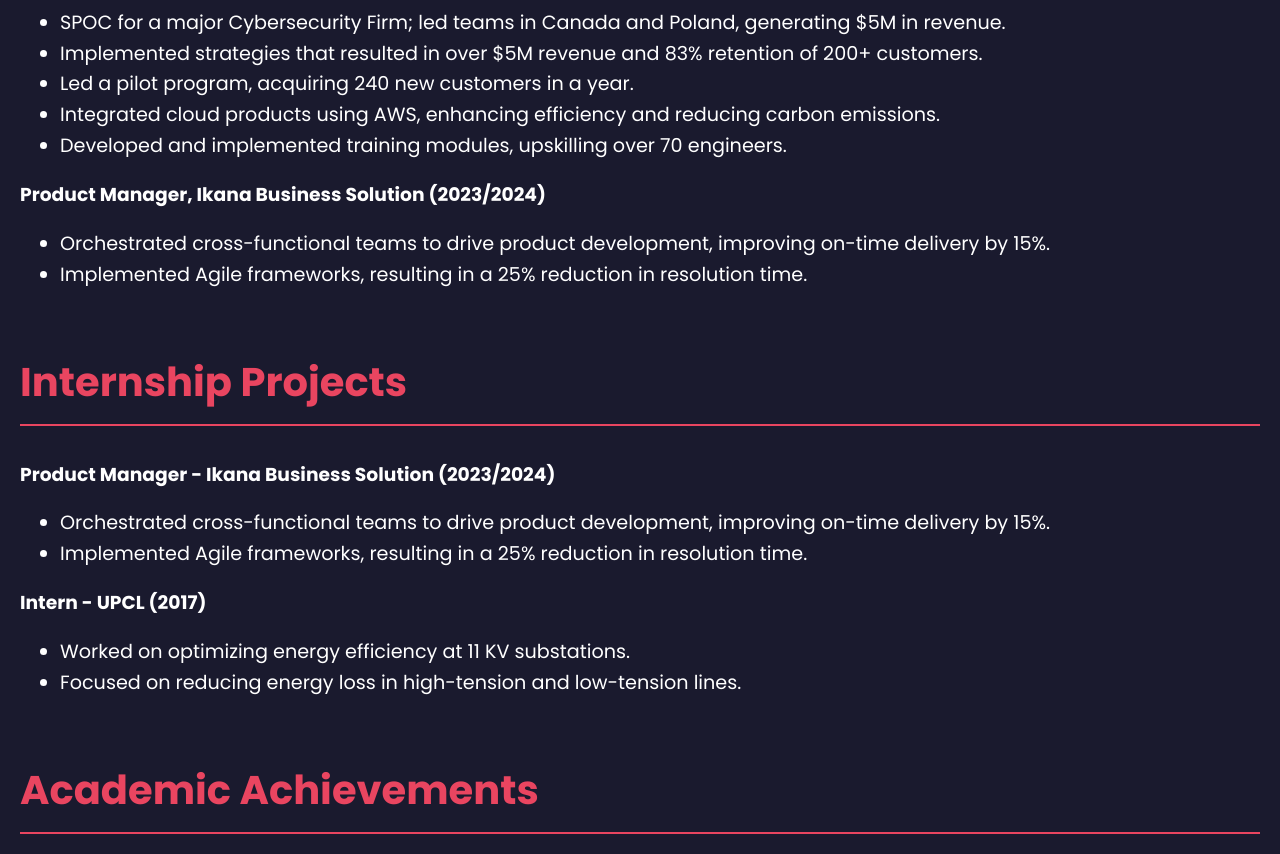
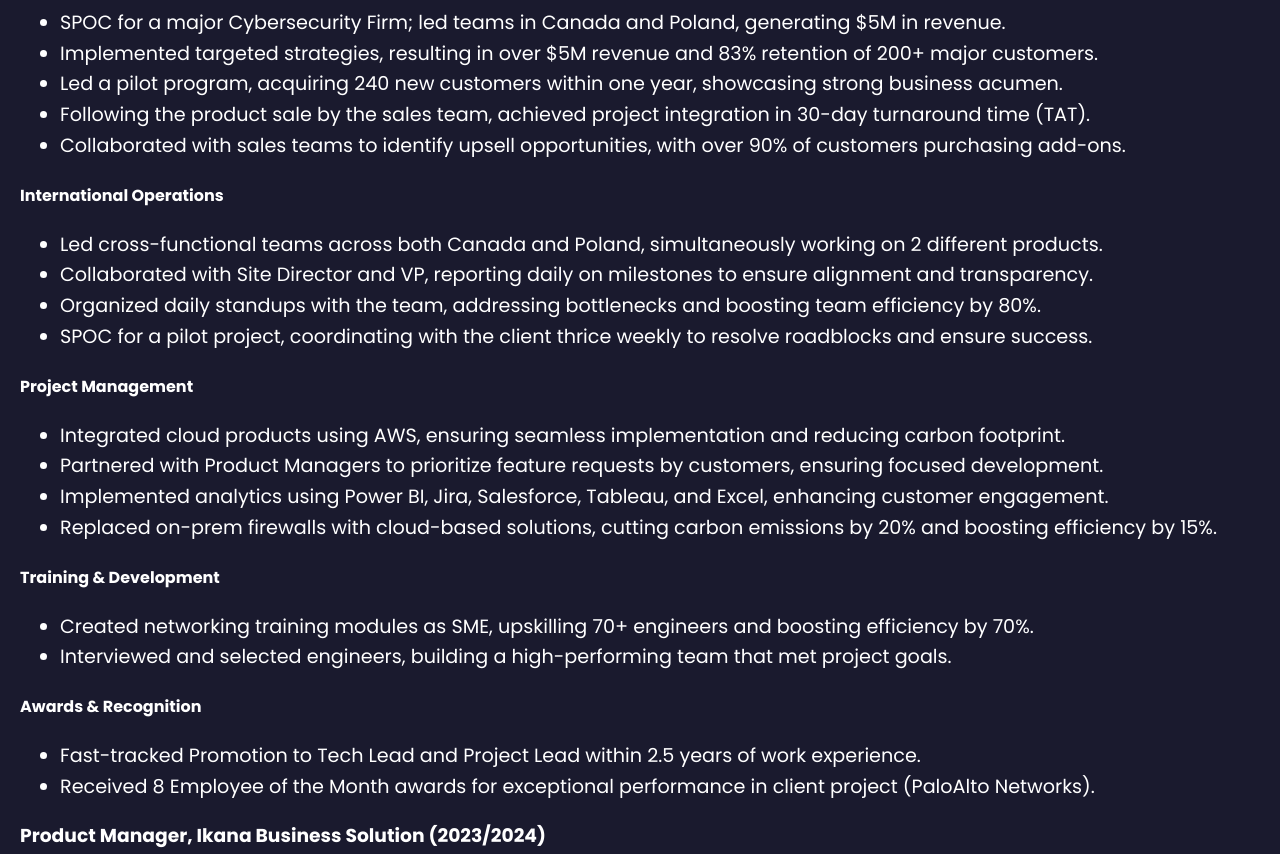
Before and after one commit to noddysnots/noddysnots.github.io, a plain HTML site: page index.html in a window 1280 px wide. Shown: the part 1440-2294 px from the top of the page. Drawn offline with Linux system fonts and the light colour scheme.

Commit message:
Update index.html

```diff
--- a/index.html
+++ b/index.html
@@ -1,4 +1,3 @@
-
 <!DOCTYPE html>
 <html lang="en">
 <head>
@@ -140,10 +139,34 @@
             <h3>Senior System Engineer, iOPEX Technologies (Jul 2019 - Mar 2023)</h3>
             <ul>
                 <li>SPOC for a major Cybersecurity Firm; led teams in Canada and Poland, generating $5M in revenue.</li>
-                <li>Implemented strategies that resulted in over $5M revenue and 83% retention of 200+ customers.</li>
-                <li>Led a pilot program, acquiring 240 new customers in a year.</li>
-                <li>Integrated cloud products using AWS, enhancing efficiency and reducing carbon emissions.</li>
-                <li>Developed and implemented training modules, upskilling over 70 engineers.</li>
+                <li>Implemented targeted strategies, resulting in over $5M revenue and 83% retention of 200+ major customers.</li>
+                <li>Led a pilot program, acquiring 240 new customers within one year, showcasing strong business acumen.</li>
+                <li>Following the product sale by the sales team, achieved project integration in 30-day turnaround time (TAT).</li>
+                <li>Collaborated with sales teams to identify upsell opportunities, with over 90% of customers purchasing add-ons.</li>
+            </ul>
+            <h4>International Operations</h4>
+            <ul>
+                <li>Led cross-functional teams across both Canada and Poland, simultaneously working on 2 different products.</li>
+                <li>Collaborated with Site Director and VP, reporting daily on milestones to ensure alignment and transparency.</li>
+                <li>Organized daily standups with the team, addressing bottlenecks and boosting team efficiency by 80%.</li>
+                <li>SPOC for a pilot project, coordinating with the client thrice weekly to resolve roadblocks and ensure success.</li>
+            </ul>
+            <h4>Project Management</h4>
+            <ul>
+                <li>Integrated cloud products using AWS, ensuring seamless implementation and reducing carbon footprint.</li>
+                <li>Partnered with Product Managers to prioritize feature requests by customers, ensuring focused development.</li>
+                <li>Implemented analytics using Power BI, Jira, Salesforce, Tableau, and Excel, enhancing customer engagement.</li>
+                <li>Replaced on-prem firewalls with cloud-based solutions, cutting carbon emissions by 20% and boosting efficiency by 15%.</li>
+            </ul>
+            <h4>Training & Development</h4>
+            <ul>
+                <li>Created networking training modules as SME, upskilling 70+ engineers and boosting efficiency by 70%.</li>
+                <li>Interviewed and selected engineers, building a high-performing team that met project goals.</li>
+            </ul>
+            <h4>Awards & Recognition</h4>
+            <ul>
+                <li>Fast-tracked Promotion to Tech Lead and Project Lead within 2.5 years of work experience.</li>
+                <li>Received 8 Employee of the Month awards for exceptional performance in client project (PaloAlto Networks).</li>
             </ul>
 
             <h3>Product Manager, Ikana Business Solution (2023/2024)</h3>
```
